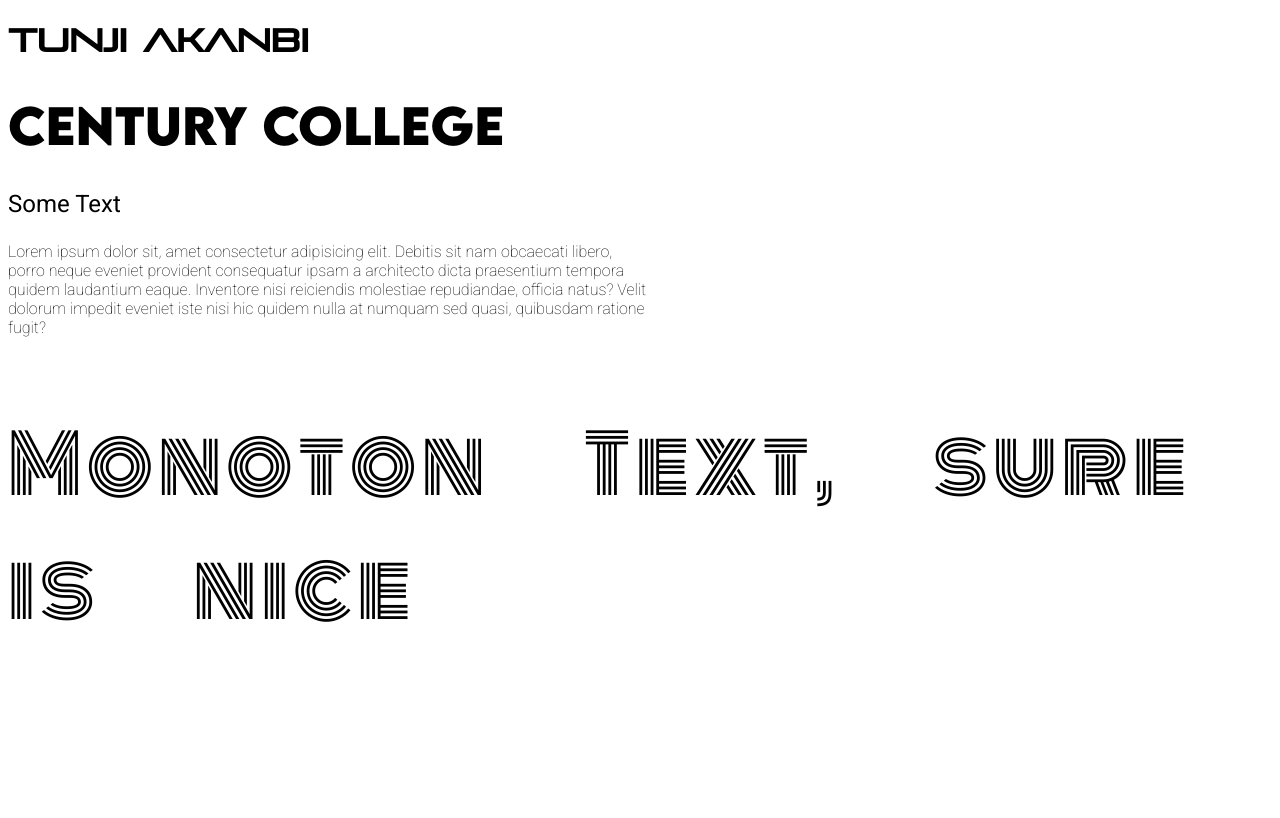
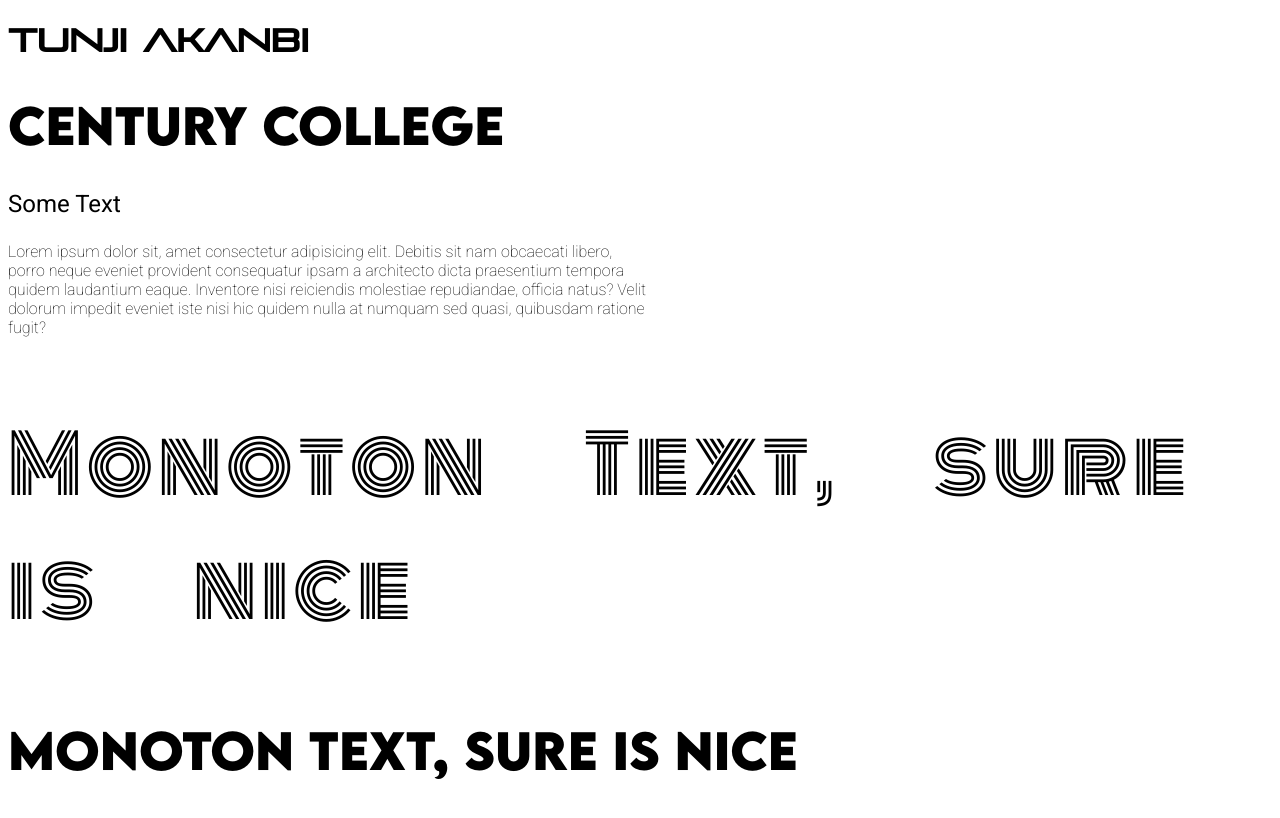
Before and after one commit to tunjiakanbi/vct1125-demos, a plain HTML site: page unit3-demo/index.html in a window 1280 px wide. Drawn offline with Linux system fonts and the light colour scheme.

Commit message:
edited monoton classes

```diff
--- a/unit3-demo/css/style.css
+++ b/unit3-demo/css/style.css
@@ -28,7 +28,7 @@ p {
     font-family: 'Roboto', sans-serif;
     font-weight: 100;
 }
-h1#monoton {
+h1#monoton1 {
     font-family: 'Monoton', cursive;
     font-size: 5em;
     letter-spacing: 5px;
--- a/unit3-demo/index.html
+++ b/unit3-demo/index.html
@@ -19,7 +19,8 @@
             <p>Lorem ipsum dolor sit, amet consectetur adipisicing elit. Debitis sit nam obcaecati libero, porro neque eveniet provident consequatur ipsam a architecto dicta praesentium tempora quidem laudantium eaque. Inventore nisi reiciendis molestiae repudiandae, officia natus? Velit dolorum impedit eveniet iste nisi hic quidem nulla at numquam sed quasi, quibusdam ratione fugit?</p>
         </section>
         <section>
-            <h1 id="monoton">Monoton Text, sure is nice</h1>
+            <h1 id="monoton1">Monoton Text, sure is nice</h1>
+             <h1 id="monoton2">Monoton Text, sure is nice</h1>
         </section>
     </div>
 </body>
```
